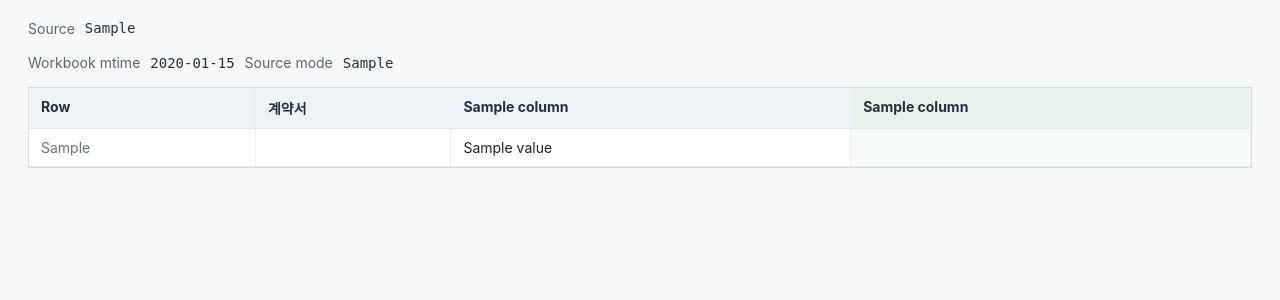
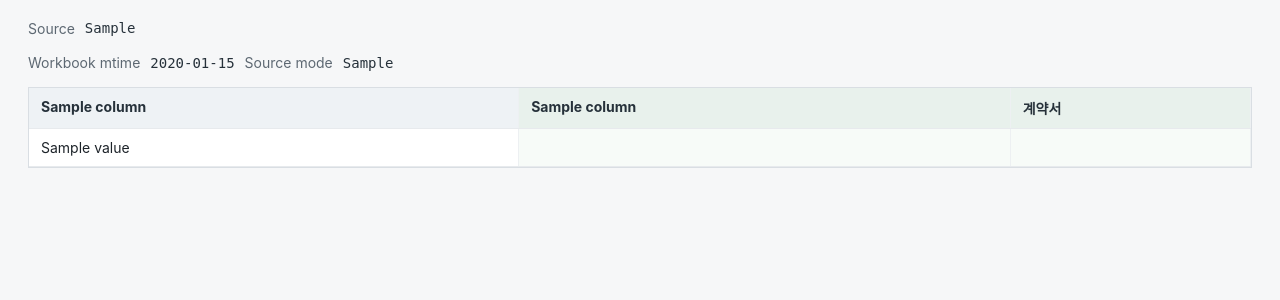
Before and after one commit to cweedlee/forme, a Django app: template backend/templates/nominator.html in a window 1280 px wide. Shown: the part 86-386 px from the top of the page. Run offline with Django 5.2, Linux system fonts and the light colour scheme; the template is opened without the code that fills it: most values are stand-ins (such as "Sample title", 1, 10 or a date in 2020).

Commit message:
chore: Row 열 삭제 (식별자 중복)

```diff
--- a/backend/project_config/projects.json
+++ b/backend/project_config/projects.json
@@ -9,7 +9,7 @@
     "people_layouts": {
       "nominator": {
         "nature_header_row": 8,
-        "code_header_row": 8,
+        "code_header_row": 9,
         "data_first_row": 10,
         "visible_columns": ["식별자", "국문 성명", "영문 성명", "계약체결일", "세법상 거주국", "계약금액", "원천징수율", "소득종류"]
       }
@@ -17,7 +17,7 @@
     "templates": {
       "nominator": {
         "kor": {
-          "path": "data/synced_data/OneDrive - 주식회사 마인드디자인/민 소연의 파일 - 00_계약 데스크/template-nominator-kor.docx",
+          "path": "data/synced_data/OneDrive - 주식회사 마인드디자인/민 소연의 파일 - 00_계약 데스크/templates/template-nominator-kor.docx",
           "version": 1
         },
         "eng": {
--- a/backend/templates/nominator.html
+++ b/backend/templates/nominator.html
@@ -47,38 +47,44 @@
         <table id="peopleTable">
           <thead>
             <tr>
-              <th>Row</th>
-              <th>계약서</th>
               {% for column in table.columns %}
-                <th>{{ column }}</th>
+                {% if forloop.counter0 != 10 and forloop.counter0 != 11 %}
+                  <th>{{ column }}</th>
+                {% endif %}
               {% endfor %}
               {% for column in table.decision_columns %}
                 <th class="decision-head">{{ column }}</th>
               {% endfor %}
+              <th class="decision-head">계약서</th>
             </tr>
           </thead>
           <tbody>
             {% for row in table.rows %}
               <tr>
-                <td class="row-number">{{ row|get_item:"source_row" }}</td>
-                <td>
-                  {% if row|get_item:"person" %}
-                    <button class="generate-button" type="button" data-source-row="{{ row|get_item:"source_row" }}" data-language="kor">국문</button>
-                    <button class="generate-button" type="button" data-source-row="{{ row|get_item:"source_row" }}" data-language="eng">영문</button>
+                {% for value in row|get_item:"values" %}
+                  {% if forloop.counter0 != 10 and forloop.counter0 != 11 %}
+                    <td
+                      class="cell-value"
+                      data-column="{{ table.columns|get_item:forloop.counter0 }}"
+                      data-key="{{ table.field_keys|get_item:forloop.counter0|default_if_none:'' }}"
+                    >{{ value|default_if_none:"" }}</td>
                   {% endif %}
-                </td>
-                {% for value in row|get_item:"values" %}
-                  <td>{{ value|default_if_none:"" }}</td>
                 {% endfor %}
                 {% with decisions=row|get_item:"decisions" %}
                   {% for column in table.decision_columns %}
                     <td class="decision-cell">{{ decisions|get_item:column|default_if_none:"" }}</td>
                   {% endfor %}
                 {% endwith %}
+                  <td class="decision-cell">
+                  {% if row|get_item:"person" %}
+                    <button class="generate-button" type="button" data-source-row="{{ row|get_item:"source_row" }}" data-language="kor">국문</button>
+                    <button class="generate-button" type="button" data-source-row="{{ row|get_item:"source_row" }}" data-language="eng">영문</button>
+                  {% endif %}
+                </td>
               </tr>
             {% empty %}
               <tr>
-                <td colspan="{{ table.columns|length|add:table.decision_columns|length|add:2 }}" class="empty">표시할 행이 없습니다.</td>
+                <td colspan="{{ table.columns|length|add:table.decision_columns|length }}" class="empty">표시할 행이 없습니다.</td>
               </tr>
             {% endfor %}
           </tbody>
```
